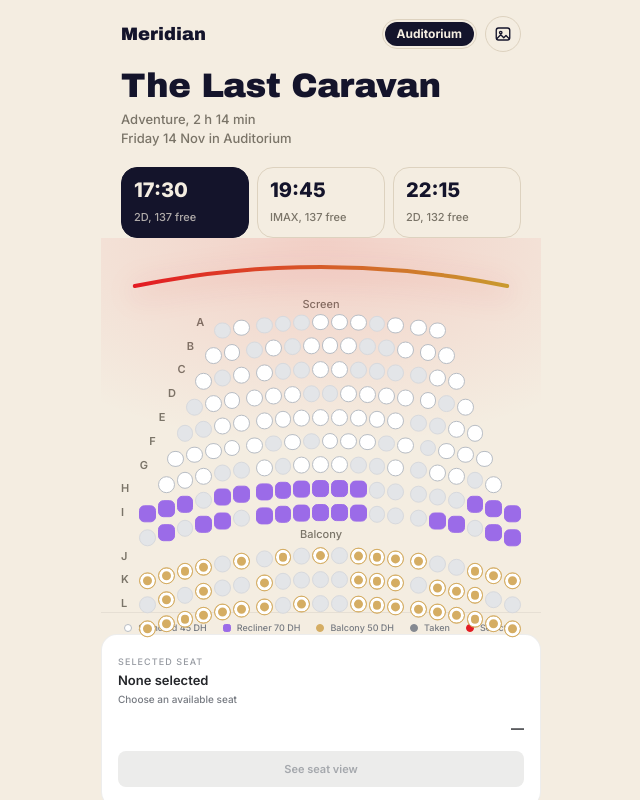
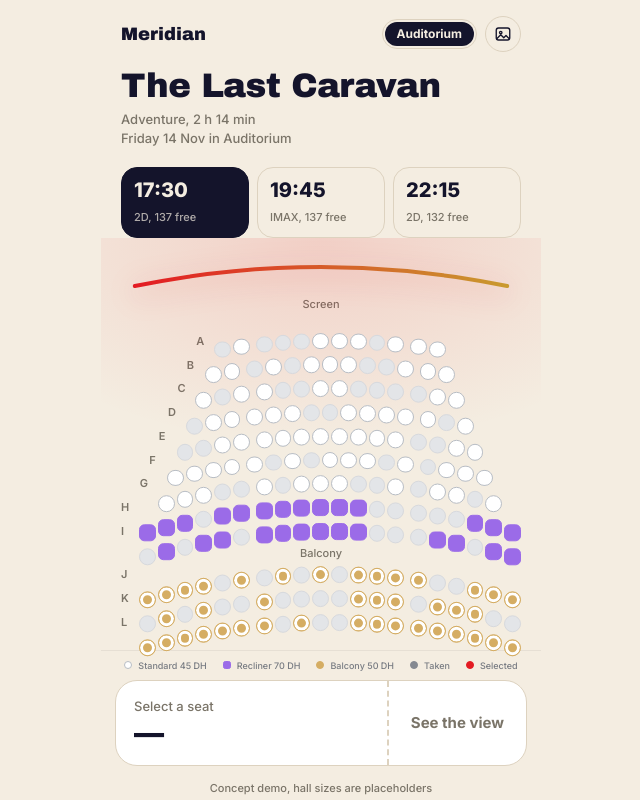
Before and after one commit to aouidate47/cinema, a Next.js app: page /hall-3/1730 in a window 1280 px wide. Shown: the whole page, without its empty margins (319-959 px from the left). Built offline with nearby package versions, Linux system fonts and the light colour scheme.

Commit message:
Restore original cinema dashboard

```diff
--- a/components/TicketBar.tsx
+++ b/components/TicketBar.tsx
@@ -3,22 +3,22 @@ import type { Seat } from "@/types";
 
 export default function TicketBar({ seat, onView }: { seat: Seat | null; onView: () => void }) {
   return (
-    <aside className="flex shrink-0 items-center justify-between gap-3 rounded-xl border border-black/[0.07] bg-white px-3 py-2.5 lg:flex-col lg:items-stretch lg:justify-center lg:rounded-2xl lg:px-4 lg:py-5">
-      <div className="min-w-0">
-        <p className="text-[9px] font-medium uppercase tracking-[.12em] text-[#969aa1]">Selected seat</p>
-        <p className="mt-0.5 truncate text-[13px] font-semibold text-[#24262a]">{seat ? `Row ${seat.l} · Seat ${seat.n}` : "None selected"}</p>
-        <p className="mt-0.5 text-[10px] text-[#777b82]">{seat ? (seat.bal ? "Balcony" : seat.rec ? "Recliner" : "Standard") : "Choose an available seat"}</p>
+    <div className="mx-3.5 mb-3.5 mt-2 flex items-stretch rounded-[22px] border border-line bg-card">
+      <div className="flex-1 px-[18px] py-4" aria-live="polite">
+        <small className="block text-[13px] text-mute">
+          {seat ? `Row ${seat.l}, seat ${seat.n}` : "Select a seat"}
+        </small>
+        <strong className="font-display text-3xl font-normal leading-[normal]">{seat ? `${seat.price} DH` : "—"}</strong>
       </div>
-      <div className="flex shrink-0 items-center gap-3 lg:flex-col lg:items-stretch">
-        <p className="text-[13px] font-semibold text-[#24262a] lg:text-right">{seat ? `${seat.price} DH` : "—"}</p>
       <button
         disabled={!seat}
         onClick={onView}
-          className={`rounded-lg px-4 py-2.5 text-[11px] font-semibold transition-colors ${seat ? "bg-[#24262a] text-white hover:bg-[#3a3c41]" : "cursor-not-allowed bg-[#ececeb] text-[#a5a8ad]"}`}
+        className={`rounded-r-[22px] border-l-2 border-dashed px-[22px] text-[15px] font-bold ${
+          seat ? "border-transparent bg-brand text-white" : "border-line text-mute"
+        }`}
       >
-          See seat view
+        See the view
       </button>
     </div>
-    </aside>
   );
 }
```
Lines whose indentation alone changed are shown as unchanged.
